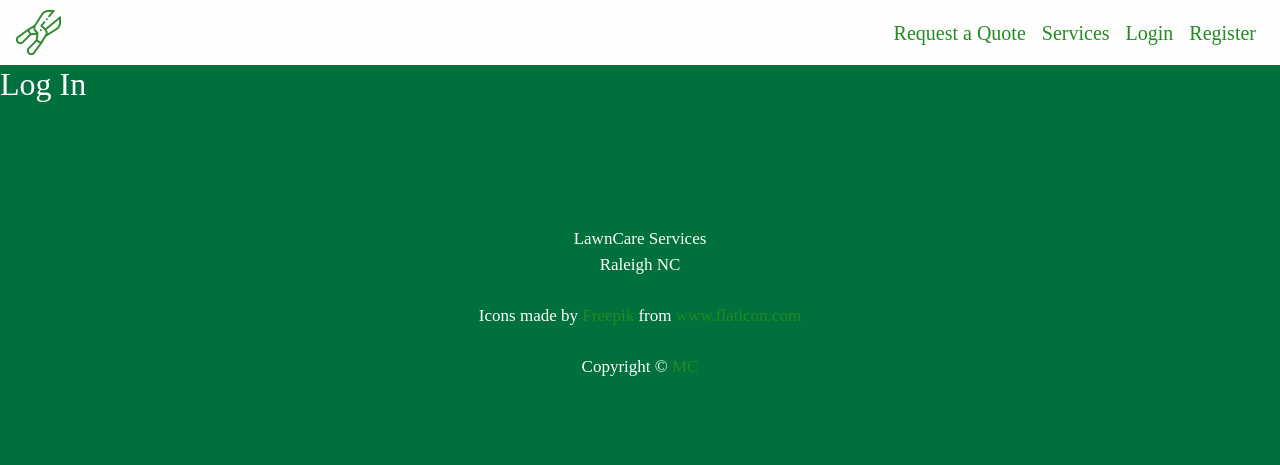
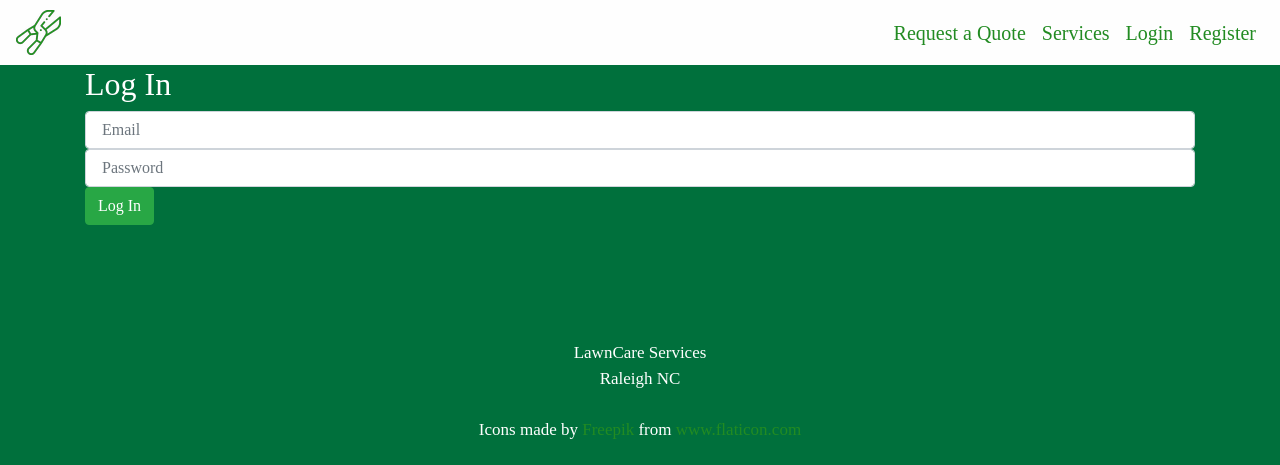
Before and after one commit to jp-sypniewski/LawnCare, a Flask app: page /account/login in a window 1280 px wide. Shown: the top 465 px of the page. Run offline with Flask 2, Linux system fonts and the light colour scheme; some libraries are stand-ins or nearby versions; some web fonts are replaced.

Commit message:
update login and register forms to pass data into request, change logic for navbar, fill in logic for login post route

```diff
--- a/lawn_care/services/user_service.py
+++ b/lawn_care/services/user_service.py
@@ -23,6 +23,8 @@ def create_user(username: str,
     new_user.email = email
     new_user.first_name = first_name
     new_user.last_name = last_name
+
+    new_user.account_type = 'user'
 
     session = db_session.create_session()
     try:
--- a/lawn_care/templates/account/login.html
+++ b/lawn_care/templates/account/login.html
@@ -1,6 +1,17 @@
 {% extends 'shared/_layout.html' %}
 
 {% block main_content %}
-    <h2>Log In</h2>
+    <div class="container">
+        <form action="" method="POST" class="login_form">
+            <h2>Log In</h2>
+            <input name="email" type="text" placeholder=" Email" class="form-control"
+                   value="{{ email }}" required>
+            <input name="password" type="password" placeholder=" Password" class="form-control"
+                   value="{{ password }}" required>
+            <button type="submit" class="btn btn-success">Log In</button>
+        </form>
+
+    </div>
+
 
 {% endblock %}
--- a/lawn_care/templates/account/register.html
+++ b/lawn_care/templates/account/register.html
@@ -1,7 +1,8 @@
 {% extends 'shared/_layout.html' %}
 
 {% block main_content %}
-    <form action="">
+    <div class="container">
+        <form action="" method="POST" class="register_form">
             <h2>Sign Up</h2>
             <input name="username" type="text" placeholder=" Username" class="form-control"
                    value="{{ username }}" required>
@@ -13,5 +14,7 @@
                    value="{{ first_name }}" required>
             <input name="last_name" type="text" placeholder=" Last name" class="form-control"
                    value="{{ last_name }}" required>
+            <button type="submit" class="btn btn-success">Register</button>
         </form>
+    </div>
 {% endblock %}
--- a/lawn_care/templates/shared/_layout.html
+++ b/lawn_care/templates/shared/_layout.html
@@ -40,9 +40,13 @@
             <li class="nav-item"><a class="nav-link" href="/request">Request a Quote</a></li>
             <li class="nav-item"><a class="nav-link" href="#">Services</a></li>
 
-
-            <li class="nav-item"><a class="nav-link" href="/account/login">Login</a></li>
-            <li class="nav-item"><a class="nav-link" href="/account/register" id="last_nav_link">Register</a></li>
+            {% if user_id %}
+                <li class="nav-item"><a class="nav-link" href="/account">Account</a></li>
+                <li class="nav-item"><a class="nav-link" href="/account/logout" id="last_nav_link">Logout</a></li>
+            {% else %}
+                <li class="nav-item"><a class="nav-link" href="/account/login">Login</a></li>
+                <li class="nav-item"><a class="nav-link" href="/account/register" id="last_nav_link">Register</a></li>
+            {% endif %}
         </ul>
     </div>
 </nav>
@@ -56,7 +60,8 @@
     <div>
         LawnCare Services<br>
         Raleigh NC<br><br>
-        Icons made by <a href="https://www.flaticon.com/authors/freepik" title="Freepik">Freepik</a> from <a href="https://www.flaticon.com/" title="Flaticon"> www.flaticon.com</a><br><br>
+        Icons made by <a href="https://www.flaticon.com/authors/freepik" title="Freepik">Freepik</a> from <a
+            href="https://www.flaticon.com/" title="Flaticon"> www.flaticon.com</a><br><br>
         Copyright &copy; <a href="">MC</a>
     </div>
 </footer>
--- a/lawn_care/views/account_views.py
+++ b/lawn_care/views/account_views.py
@@ -63,7 +63,25 @@ def login_get():
 
 @blueprint.route('/account/login', methods=['POST'])
 def login_post():
-    return flask.render_template('account/login.html')
+    req = flask.request
+
+    email = req.form.get('email', '').lower().strip()
+    password = req.form.get('password', '').strip()
+
+    if not email or not password:
+        error = 'Some required fields are missing'
+        return flask.render_template('account/login.html', {'error': error})
+
+    user = user_service.login_user(email, password)
+
+    if not user:
+        error = 'Incorrect password or no account exists'
+        return flask.render_template('account/login.html', {'error': error})
+
+    resp = flask.redirect('/account')
+    cookie_auth.set_auth(resp, user.id)
+
+    return resp
 
 
 # ## logout ## #
```
Lines whose indentation alone changed are shown as unchanged.
